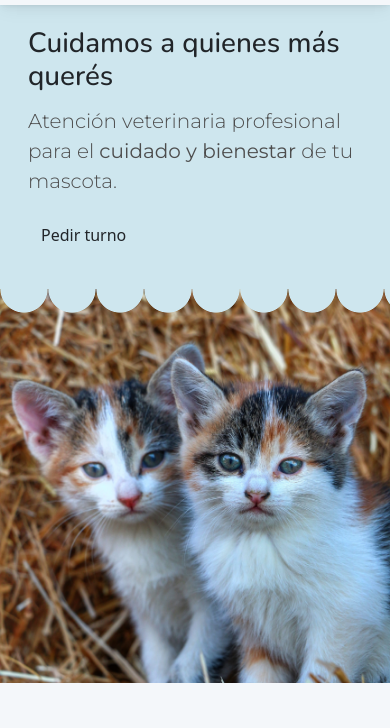
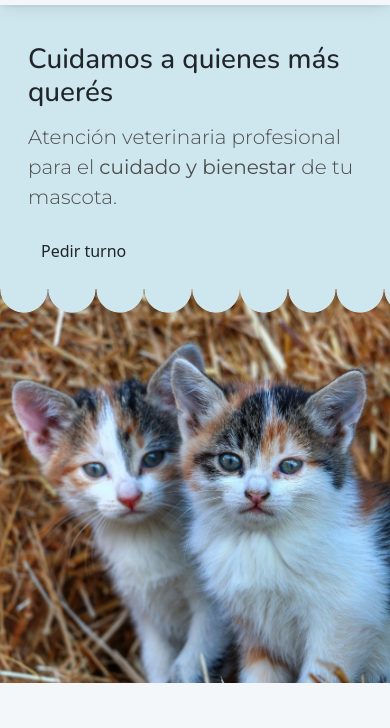
Before and after one commit to ingridcuadra/VeterinariaLaMary-TP, a website built with Vite: page index.html in a window 390 px wide. Shown: the part 91-819 px from the top of the page. Built offline with nearby package versions, Linux system fonts and the light colour scheme.

Commit message:
Cambios en los estilos de los textos del hero en mobile

```diff
--- a/styles/inicio.css
+++ b/styles/inicio.css
@@ -220,7 +220,7 @@
     .texto-hero {
         width: 100%;
         max-width: 48rem;
-        padding: 3rem 1.75rem;
+        padding: 4rem 1.75rem;
         text-align: left;
     }
 
```
